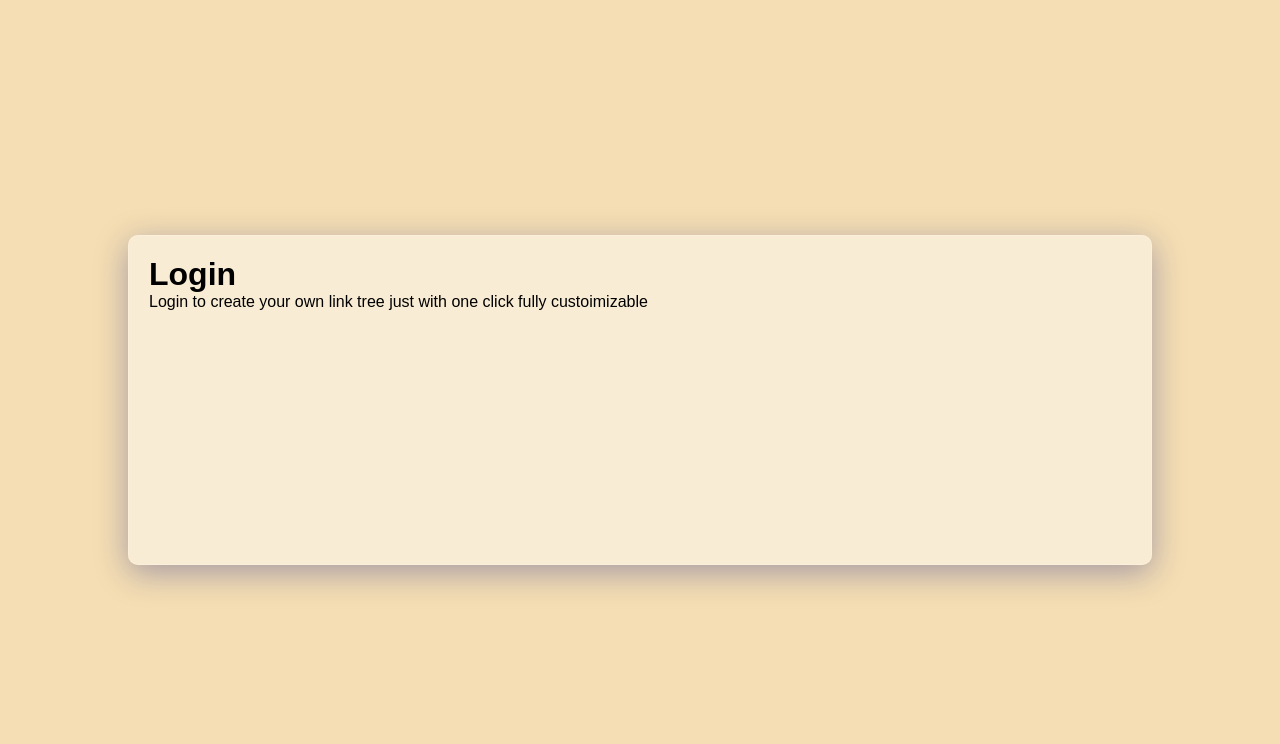
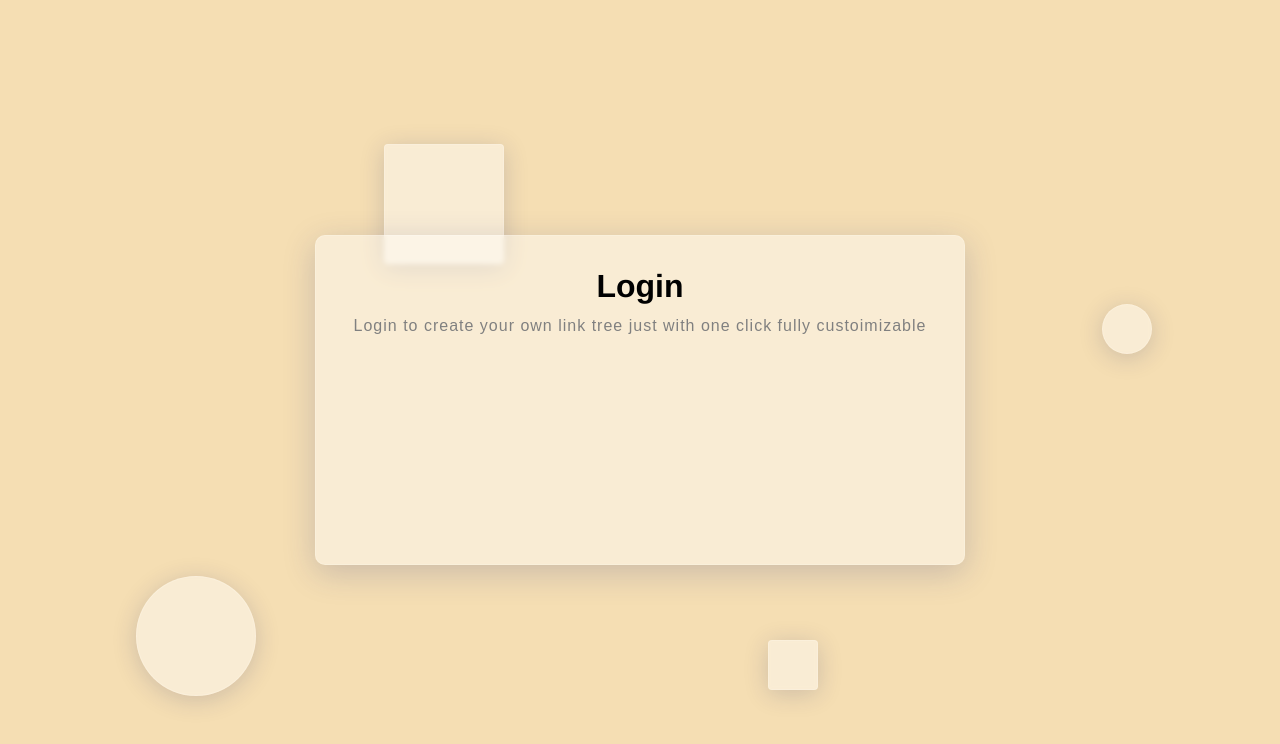
Before and after one commit to kunal-umap/LinkTreeGenerator, a React (Create React App) app in the folder client/: page /login in a window 1280 px wide. Shown: the top 744 px of the page. Built offline with nearby package versions, Linux system fonts and the light colour scheme.

Commit message:
Login page css completed

```diff
--- a/client/src/App.css
+++ b/client/src/App.css
@@ -3,4 +3,5 @@
     margin: 0px;
     box-sizing: border-box;
     overflow-x: hidden;
+    transition: all .5s;
 }
--- a/client/src/pages/loginSignup/LoginSignup.jsx
+++ b/client/src/pages/loginSignup/LoginSignup.jsx
@@ -4,14 +4,17 @@ import './login.css';
 export default function LoginSignup() {
   return (
     <div className='loginPage'>
-
+      <div className="box box1"></div>
+      <div className="box box2"></div>
+      <div className="circle circle1"></div>
+      <div className="circle circle2"></div>
       <div className="loginCard">
         <h1 className='loginHeading'>Login</h1>
         <p className='loginDetail'>
           Login to create your own link tree just with one click fully custoimizable
         </p>
         <div className="loginOption">
-
+          <img src="" alt="" />
         </div>
       </div>
     </div>
--- a/client/src/pages/loginSignup/login.css
+++ b/client/src/pages/loginSignup/login.css
@@ -9,16 +9,72 @@
     justify-content: center;
 }
 .loginCard {
+    text-align: center;
     padding: 20px;
     margin: 10px;
     display: flex;
     flex-direction: column;
     width: 80%;
     background: rgba(255, 255, 255, 0.431);
-    box-shadow: 0 8px 32px 0 rgba( 31, 38, 135, 0.37 );
+    box-shadow: 0 8px 32px 0 rgba(51, 57, 134, 0.219);
     backdrop-filter: blur( 2.5px );
     -webkit-backdrop-filter: blur( 2.5px );
     border-radius: 10px;
     border: 1px solid rgba( 255, 255, 255, 0.18 );
     min-height: 330px;
+    max-width: 650px;
+    z-index: 8;
 }
+.loginHeading {
+    padding: 12px;
+    font-family: 'Franklin Gothic Medium', 'Arial Narrow', Arial, sans-serif;
+}
+
+.loginDetail {
+    font-size: 16px;
+    font-family: 'Arial Narrow Bold', sans-serif;
+    font-weight: 500;
+    letter-spacing: 1px;
+    color: gray;
+}
+.box ,
+.circle {
+    position: absolute;
+    min-width: 40px;
+    background: rgba(255, 255, 255, 0.431);
+    box-shadow: 0 4px 24px 0 rgba(42, 47, 110, 0.192);
+    backdrop-filter: blur( 2px );
+    -webkit-backdrop-filter: blur( 2px );
+    border-radius: 10px;
+    border: 1px solid rgba( 255, 255, 255, 0.18 );
+    aspect-ratio: 1/1;
+}
+.box {
+    border-radius: 4px;
+}
+.circle {
+    top: 0;
+    right: 0;
+    border-radius: 50%;
+}
+.box1 {
+    top: 18%;
+    left: 30%;
+    width: 120px;
+}
+.box2 {
+    top: 80%;
+    left: 60%;
+    width: 50px;
+}
+.circle1 {
+    top: 38%;
+    right: 10%;
+    width: 50px;
+}
+.circle2 {
+    top: 72%;
+    right: 80%;
+    width: 120px;
+    z-index: 9;
+}
```
